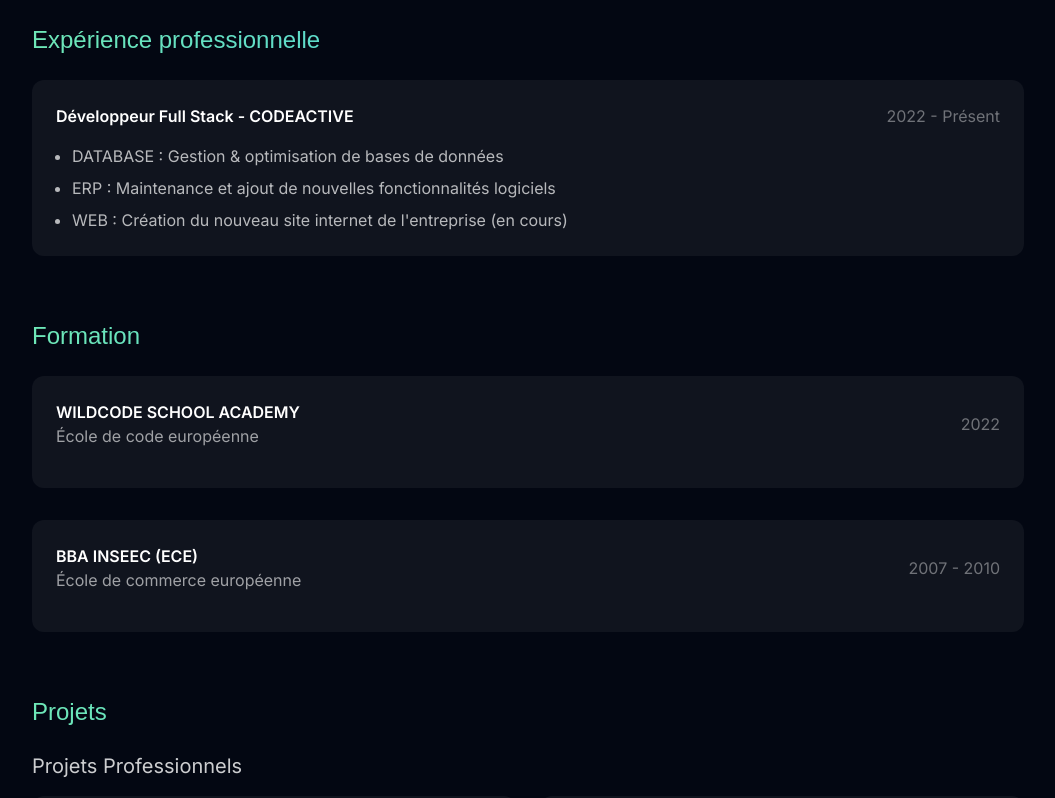
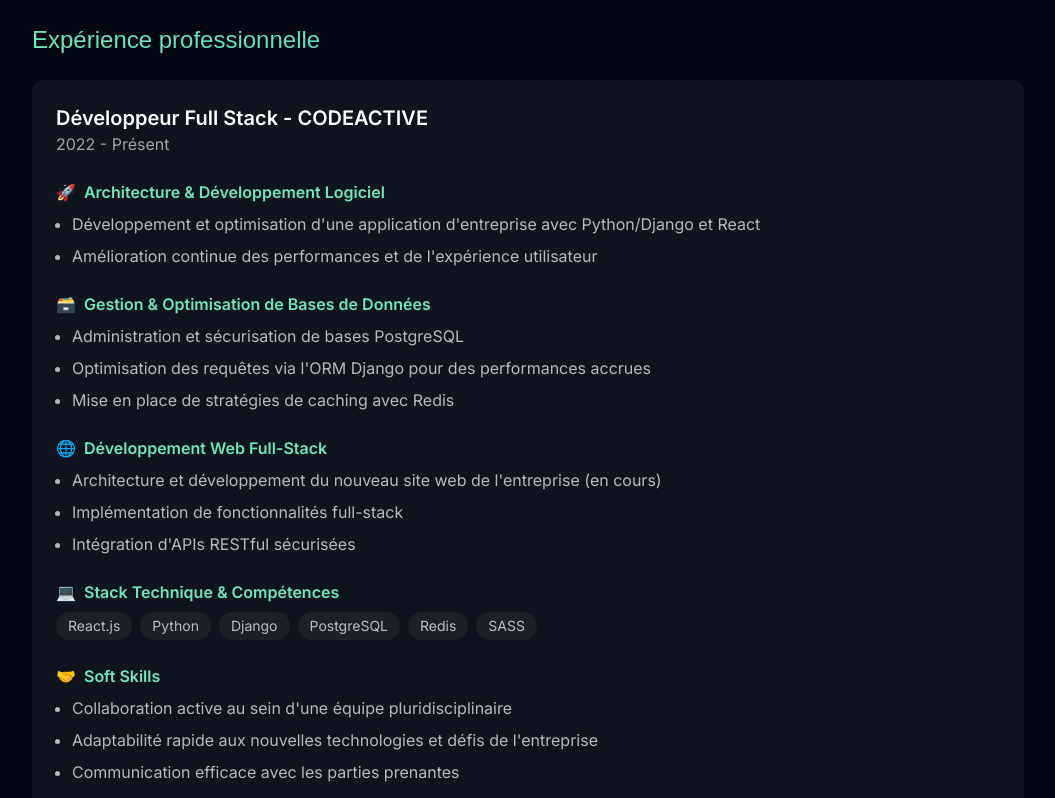
Before and after one commit to JacquesPoulin/portfolio_jp, a Next.js app: page /curriculum in a window 1280 px wide. Shown: the part 720-1518 px from the top of the page, without its empty margins (112-1167 px from the left). Built offline with nearby package versions, Linux system fonts and the light colour scheme; a web font is replaced by a local one.

Commit message:
MAJ du curriculum

```diff
--- a/src/app/curriculum/Curriculum.tsx
+++ b/src/app/curriculum/Curriculum.tsx
@@ -180,22 +180,105 @@ export const Curriculum = () => {
 					<div className='space-y-8'>
 						<div className='p-6 rounded-xl bg-white/5'>
 							<div className='flex flex-col md:flex-row md:justify-between md:items-center mb-4'>
-								<h3 className='font-semibold'>
+								<div>
+									<h3 className='font-semibold text-xl'>
 										Développeur Full Stack - CODEACTIVE
 									</h3>
-								<span className='text-white/40'>2022 - Présent</span>
+									<p className='text-white/60'>2022 - Présent</p>
 								</div>
+							</div>
+
+							{/* Responsabilités principales */}
+							<div className='space-y-6 mt-6'>
+								{/* Logiciel d'Entreprise */}
+								<div className='space-y-2'>
+									<h4 className='flex items-center gap-2 text-emerald-300 font-semibold'>
+										<span>🚀</span> Architecture & Développement Logiciel
+									</h4>
 									<ul className='space-y-2 text-white/70 list-disc pl-4'>
-								<li>DATABASE : Gestion & optimisation de bases de données</li>
 										<li>
-									ERP : Maintenance et ajout de nouvelles fonctionnalités
-									logiciels
+											Développement et optimisation d'une application
+											d'entreprise avec Python/Django et React
 										</li>
 										<li>
-									WEB : Création du nouveau site internet de l'entreprise (en
-									cours)
+											Amélioration continue des performances et de l'expérience
+											utilisateur
 										</li>
 									</ul>
+								</div>
+
+								{/* Base de données */}
+								<div className='space-y-2'>
+									<h4 className='flex items-center gap-2 text-emerald-300 font-semibold'>
+										<span>🗃️</span> Gestion & Optimisation de Bases de Données
+									</h4>
+									<ul className='space-y-2 text-white/70 list-disc pl-4'>
+										<li>Administration et sécurisation de bases PostgreSQL</li>
+										<li>
+											Optimisation des requêtes via l'ORM Django pour des
+											performances accrues
+										</li>
+										<li>Mise en place de stratégies de caching avec Redis</li>
+									</ul>
+								</div>
+
+								{/* Développement Web */}
+								<div className='space-y-2'>
+									<h4 className='flex items-center gap-2 text-emerald-300 font-semibold'>
+										<span>🌐</span> Développement Web Full-Stack
+									</h4>
+									<ul className='space-y-2 text-white/70 list-disc pl-4'>
+										<li>
+											Architecture et développement du nouveau site web de
+											l'entreprise (en cours)
+										</li>
+										<li>
+											Implémentation de fonctionnalités full-stack
+										</li>
+										<li>Intégration d'APIs RESTful sécurisées</li>
+									</ul>
+								</div>
+
+								{/* Compétences techniques */}
+								<div className='space-y-2'>
+									<h4 className='flex items-center gap-2 text-emerald-300 font-semibold'>
+										<span>💻</span> Stack Technique & Compétences
+									</h4>
+									<div className='flex flex-wrap gap-2 mt-2'>
+										{[
+											'React.js',
+											'Python',
+											'Django',
+											'PostgreSQL',
+											'Redis',
+											'SASS',
+										].map((skill) => (
+											<span
+												key={skill}
+												className='px-3 py-1 rounded-full bg-white/5 text-sm text-white/70'>
+												{skill}
+											</span>
+										))}
+									</div>
+								</div>
+
+								{/* Soft Skills */}
+								<div className='space-y-2'>
+									<h4 className='flex items-center gap-2 text-emerald-300 font-semibold'>
+										<span>🤝</span> Soft Skills
+									</h4>
+									<ul className='space-y-2 text-white/70 list-disc pl-4'>
+										<li>
+											Collaboration active au sein d'une équipe
+											pluridisciplinaire
+										</li>
+										<li>
+											Adaptabilité rapide aux nouvelles technologies et défis de l'entreprise
+										</li>
+										<li>Communication efficace avec les parties prenantes</li>
+									</ul>
+								</div>
+							</div>
 						</div>
 					</div>
 				</section>
--- a/src/sections/Hero.tsx
+++ b/src/sections/Hero.tsx
@@ -106,7 +106,11 @@ export const HeroSection = () => {
 			<section className='container relative z-10'>
 				<div className='flex flex-col items-center'>
 					{/* Avatar */}
-					<a href='' data-tooltip="Découvrez mon gitHub">
+					<a
+						href='https://github.com/JacquesPoulin'
+						target='_blank'
+						rel='noreferrer'
+						data-tooltip='Découvrez mon gitHub'>
 						<Image
 							src={memojiImage}
 							className='size-[150px] md:size-[200px]'
```
Lines whose indentation alone changed are shown as unchanged.
